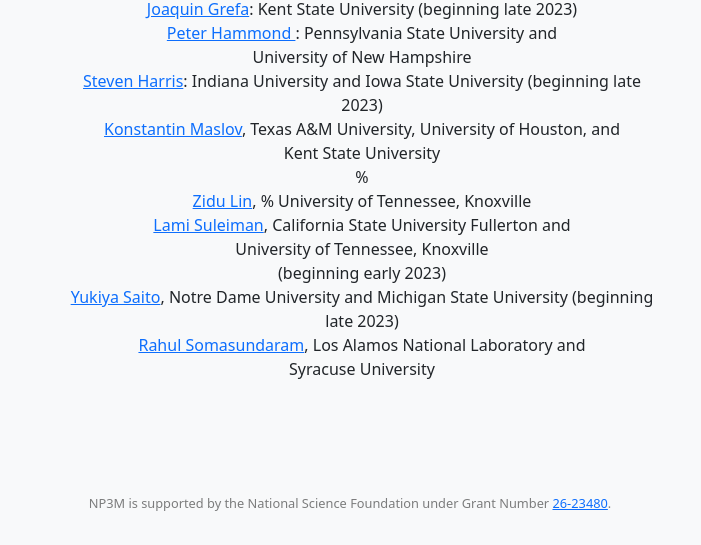
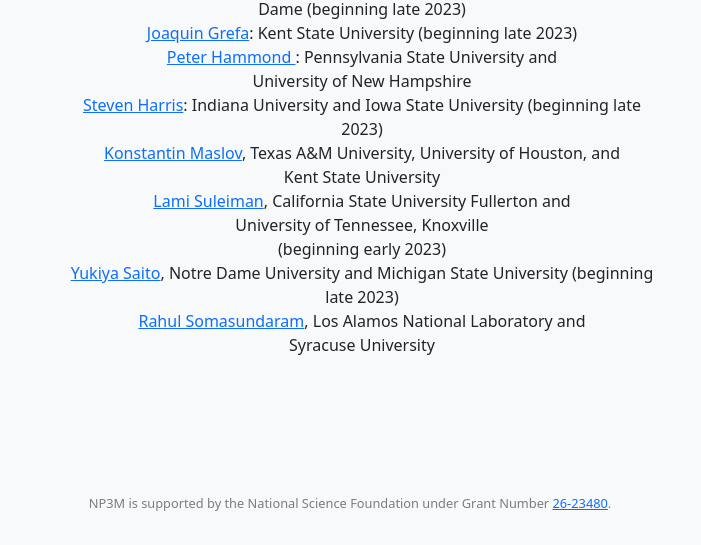
Before and after one commit to np3m/np3m.github.io, a plain HTML site: page fellows.html in a window 1280 px wide. Shown: the part 255-800 px from the top of the page, without its empty margins (290-991 px from the left). Drawn offline with Linux system fonts and the light colour scheme.

Commit message:
Update fellows.html

```diff
--- a/fellows.html
+++ b/fellows.html
@@ -72,8 +72,8 @@
             <li><a href="fellows/Maslov.html">Konstantin Maslov</a>, Texas A&M University,
               University of Houston, and <br>
               Kent State University</li>
-%            <li><a href="https://zidulin.com">Zidu Lin</a>,
-%              University of Tennessee, Knoxville</li>
+<!--          <li><a href="https://zidulin.com">Zidu Lin</a>,
+             University of Tennessee, Knoxville</li>-->
             <li><a href="fellows/Suleiman.html">Lami Suleiman</a>,
               California State University Fullerton
               and<br>University of Tennessee, Knoxville<br>
```
